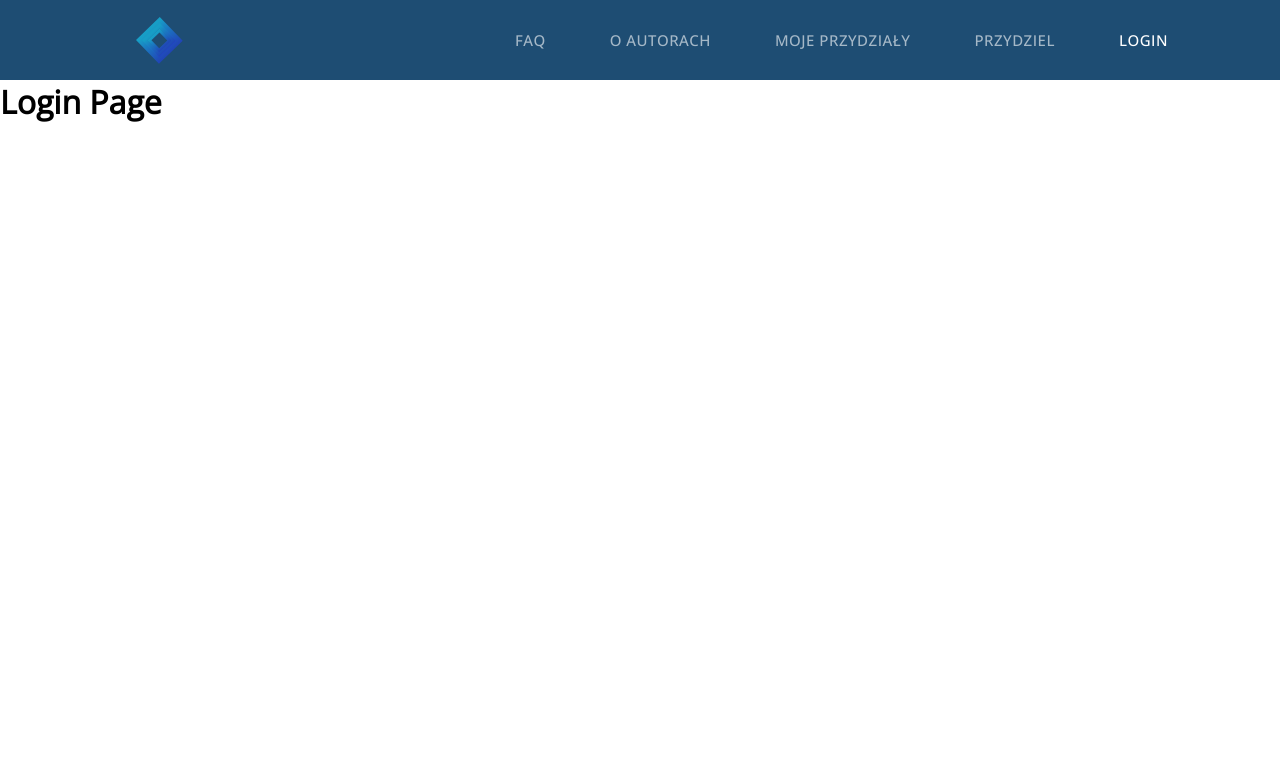
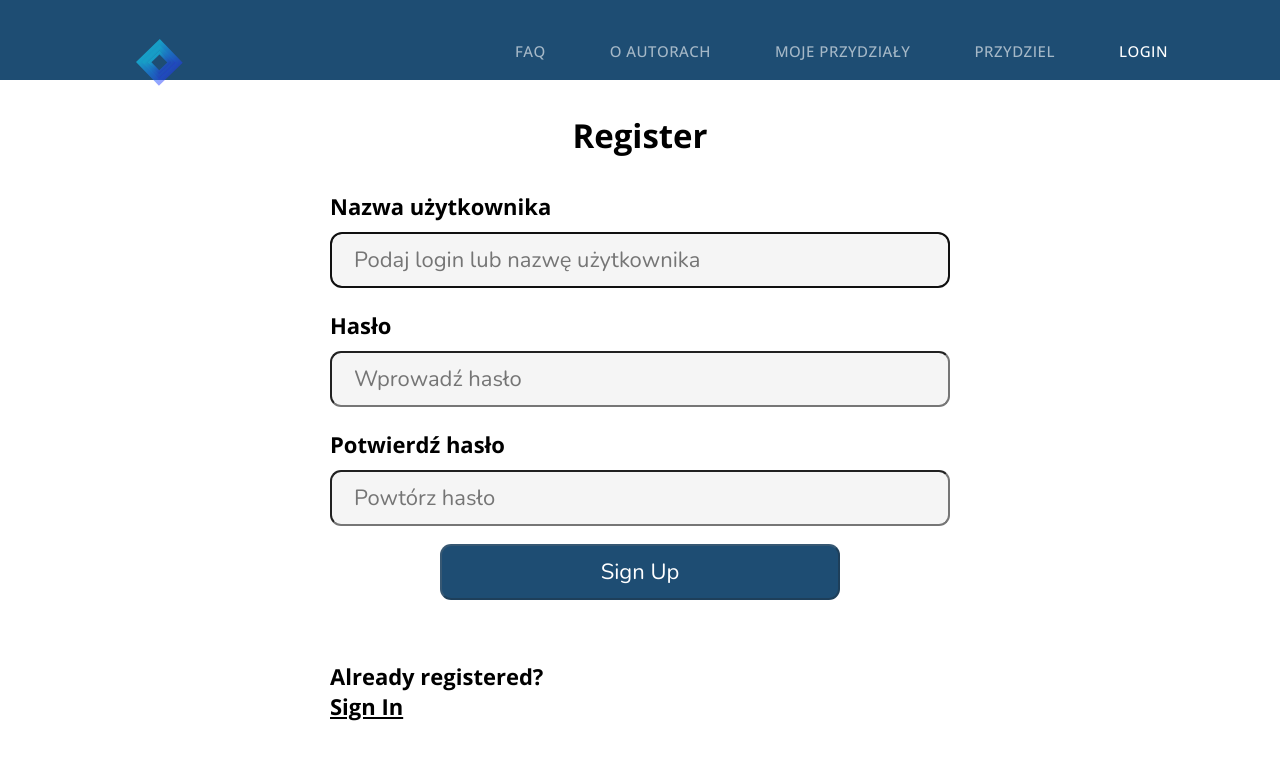
Before and after one commit to Team-Koncentrator/software-engineering-project, a React (Create React App) app in the folder frontend/: page /login in a window 1280 px wide. Shown: the top 760 px of the page. Built offline with nearby package versions, Linux system fonts and the light colour scheme.

Commit message:
added register with validation

```diff
--- a/frontend/package.json
+++ b/frontend/package.json
@@ -3,9 +3,13 @@
   "version": "0.1.0",
   "private": true,
   "dependencies": {
+    "@fortawesome/fontawesome-svg-core": "^6.2.0",
+    "@fortawesome/free-solid-svg-icons": "^6.2.0",
+    "@fortawesome/react-fontawesome": "^0.2.0",
     "@testing-library/jest-dom": "^5.16.5",
     "@testing-library/react": "^13.4.0",
     "@testing-library/user-event": "^13.5.0",
+    "axios": "^0.27.2",
     "react": "^18.2.0",
     "react-dom": "^18.2.0",
     "react-icons": "^4.4.0",
--- a/frontend/src/App.css
+++ b/frontend/src/App.css
@@ -1,7 +1,7 @@
 .wrapper {
   display: block;
   padding: 0 16px;
-  min-height: 100vh;
+  min-height: 140vh;
 }
 
 @media all and (min-width: 768px) {
--- a/frontend/src/App.js
+++ b/frontend/src/App.js
@@ -4,7 +4,8 @@
 import Navigation from 'components/Navigation/Navigation';
 import GlobalStyle from 'theme/globalStyles';
 import Home from 'pages/Home/Home';
-import Login from 'pages/Login/Login';
+//import Login from 'pages/Login/Login';
+import Register from 'pages/Register/Register';
 
 function App() {
   return (
@@ -13,7 +14,7 @@
       <Navigation />
       <Routes>
         <Route path='/' element={<Home />} />
-        <Route path='login' element={<Login />} />
+        <Route path='login' element={<Register />} />
       </Routes>
     </>
   );
--- /dev/null
+++ b/frontend/src/api/axios.jsx
@@ -0,0 +1,5 @@
+import axios from 'axios';
+
+export default axios.create({
+  baseURL: 'http://localhost:3500'
+});
--- a/frontend/src/pages/Register/Register.css
+++ b/frontend/src/pages/Register/Register.css
@@ -0,0 +1,133 @@
+@import url('https://fonts.googleapis.com/css2?family=Nunito&display=swap');
+
+* {
+  margin: 0;
+  padding: 0;
+  box-sizing: border-box;
+  justify-content: center;
+}
+
+html {
+  font-family: 'Nunito', sans-serif;
+  font-size: 22px;
+  color: #fff;
+}
+
+body {
+  min-height: 100vh;
+  background-color: rgba(255, 255, 255, 0.4);
+}
+
+.App {
+  display: flex;
+  flex-direction: column;
+  justify-content: center;
+  align-items: center;
+  min-height: 100vh;
+  padding: 1rem 0.5rem;
+}
+
+section {
+  width: 100%;
+  min-height: 400px;
+  min-width: 300px;
+  display: flex;
+  flex-direction: column;
+  justify-content: flex-start;
+  padding: 1rem;
+  position: absolute;
+  padding: 0.5rem 15rem;
+}
+
+form {
+  display: flex;
+  flex-direction: column;
+  justify-content: space-evenly;
+  flex-grow: 1;
+  padding-bottom: 1rem;
+}
+
+a,
+a:visited {
+  color: black;
+}
+
+input[type='text'],
+input[type='password'],
+button,
+textarea {
+  font-family: 'Nunito', sans-serif;
+  font-size: 22px;
+  padding: 0.5rem 1rem;
+  border-radius: 0.5rem;
+}
+
+input {
+  background-color: whitesmoke;
+}
+
+label,
+h1,
+p,
+a {
+  margin-top: 1rem;
+  color: #000;
+  font-family: 'open-700';
+  padding-bottom: 0.5rem;
+}
+
+button {
+  padding: 0.5rem;
+  margin: 0.8rem 5rem;
+  background-color: #1e4d73;
+  color: white;
+}
+
+.instructions {
+  font-size: 0.75rem;
+  border-radius: 0.5rem;
+  background: #000;
+  color: #fff;
+  padding: 0.25rem;
+  position: relative;
+  bottom: -10px;
+}
+
+.instructions > svg {
+  margin-right: 0.25rem;
+}
+
+.offscreen {
+  position: absolute;
+  left: -9999px;
+}
+
+.hide {
+  display: none;
+}
+
+.valid {
+  color: limegreen;
+  margin-left: 0.25rem;
+}
+
+.invalid {
+  color: red;
+  margin-left: 0.25rem;
+}
+
+.errmsg {
+  background-color: lightpink;
+  color: firebrick;
+  font-weight: bold;
+  padding: 0.5rem;
+  margin-bottom: 0.5rem;
+}
+
+.line {
+  display: inline-block;
+}
+
+.registerTitle {
+  text-align: center;
+}
--- a/frontend/src/pages/Register/Register.jsx
+++ b/frontend/src/pages/Register/Register.jsx
@@ -1,14 +1,189 @@
-/**
- * Created by Pawel on 18.09.2022.
- */
-
-import React from 'react';
+import { useRef, useState, useEffect } from 'react';
+import { faCheck, faTimes, faInfoCircle } from '@fortawesome/free-solid-svg-icons';
+import { FontAwesomeIcon } from '@fortawesome/react-fontawesome';
+import axios from 'api/axios';
 import './Register.css';
 
+const USER_REGEX = /^[A-z][A-z0-9-_]{3,23}$/;
+const PWD_REGEX = /^(?=.*[a-z])(?=.*[A-Z])(?=.*[0-9])(?=.*[!@#$%]).{8,24}$/;
+const REGISTER_URL = '/register';
+
 const Register = () => {
+  const userRef = useRef();
+  const errRef = useRef();
+
+  const [user, setUser] = useState('');
+  const [validName, setValidName] = useState(false);
+  const [userFocus, setUserFocus] = useState(false);
+
+  const [pwd, setPwd] = useState('');
+  const [validPwd, setValidPwd] = useState(false);
+  const [pwdFocus, setPwdFocus] = useState(false);
+
+  const [matchPwd, setMatchPwd] = useState('');
+  const [validMatch, setValidMatch] = useState(false);
+  const [matchFocus, setMatchFocus] = useState(false);
+
+  const [errMsg, setErrMsg] = useState('');
+  const [success, setSuccess] = useState(false);
+
+  useEffect(() => {
+    userRef.current.focus();
+  }, []);
+
+  useEffect(() => {
+    setValidName(USER_REGEX.test(user));
+  }, [user]);
+
+  useEffect(() => {
+    setValidPwd(PWD_REGEX.test(pwd));
+    setValidMatch(pwd === matchPwd);
+  }, [pwd, matchPwd]);
+
+  useEffect(() => {
+    setErrMsg('');
+  }, [user, pwd, matchPwd]);
+
+  const handleSubmit = async (e) => {
+    e.preventDefault();
+    // if button enabled with JS hack
+    const v1 = USER_REGEX.test(user);
+    const v2 = PWD_REGEX.test(pwd);
+    if (!v1 || !v2) {
+      setErrMsg('Invalid Entry');
+      return;
+    }
+    try {
+      const response = await axios.post(REGISTER_URL, JSON.stringify({ user, pwd }), {
+        headers: { 'Content-Type': 'application/json' },
+        withCredentials: true
+      });
+      console.log(response?.data);
+      console.log(response?.accessToken);
+      console.log(JSON.stringify(response));
+      setSuccess(true);
+      //clear state and controlled inputs
+      //need value attrib on inputs for this
+      setUser('');
+      setPwd('');
+      setMatchPwd('');
+    } catch (err) {
+      if (!err?.response) {
+        setErrMsg('No Server Response');
+      } else if (err.response?.status === 409) {
+        setErrMsg('Username Taken');
+      } else {
+        setErrMsg('Registration Failed');
+      }
+      errRef.current.focus();
+    }
+  };
+
   return (
     <>
-      <h1>Register Page</h1>
+      {success ? (
+        <section>
+          <h1>Success!</h1>
+          <p>
+            <a href='#'>Sign In</a>
+          </p>
+        </section>
+      ) : (
+        <section>
+          <p ref={errRef} className={errMsg ? 'errmsg' : 'offscreen'} aria-live='assertive'>
+            {errMsg}
+          </p>
+          <h1 className='registerTitle'>Register</h1>
+          <form onSubmit={handleSubmit}>
+            <label htmlFor='username'>
+              Nazwa użytkownika
+              <FontAwesomeIcon icon={faCheck} className={validName ? 'valid' : 'hide'} />
+              <FontAwesomeIcon icon={faTimes} className={validName || !user ? 'hide' : 'invalid'} />
+            </label>
+            <input
+              type='text'
+              id='username'
+              placeholder='Podaj login lub nazwę użytkownika'
+              ref={userRef}
+              autoComplete='off'
+              onChange={(e) => setUser(e.target.value)}
+              value={user}
+              required
+              aria-invalid={validName ? 'false' : 'true'}
+              aria-describedby='uidnote'
+              onFocus={() => setUserFocus(true)}
+              onBlur={() => setUserFocus(false)}
+            />
+            <p id='uidnote' className={userFocus && user && !validName ? 'instructions' : 'offscreen'}>
+              <FontAwesomeIcon icon={faInfoCircle} />
+              4 to 24 characters.
+              <br />
+              Must begin with a letter.
+              <br />
+              Letters, numbers, underscores, hyphens allowed.
+            </p>
+
+            <label htmlFor='password'>
+              Hasło
+              <FontAwesomeIcon icon={faCheck} className={validPwd ? 'valid' : 'hide'} />
+              <FontAwesomeIcon icon={faTimes} className={validPwd || !pwd ? 'hide' : 'invalid'} />
+            </label>
+            <input
+              type='password'
+              id='password'
+              placeholder='Wprowadź hasło'
+              onChange={(e) => setPwd(e.target.value)}
+              value={pwd}
+              required
+              aria-invalid={validPwd ? 'false' : 'true'}
+              aria-describedby='pwdnote'
+              onFocus={() => setPwdFocus(true)}
+              onBlur={() => setPwdFocus(false)}
+            />
+            <p id='pwdnote' className={pwdFocus && !validPwd ? 'instructions' : 'offscreen'}>
+              <FontAwesomeIcon icon={faInfoCircle} />
+              8 to 24 characters.
+              <br />
+              Must include uppercase and lowercase letters, a number and a special character.
+              <br />
+              Allowed special characters: <span aria-label='exclamation mark'>!</span> <span aria-label='at symbol'>@</span>{' '}
+              <span aria-label='hashtag'>#</span> <span aria-label='dollar sign'>$</span> <span aria-label='percent'>%</span>
+            </p>
+
+            <label htmlFor='confirm_pwd'>
+              Potwierdź hasło
+              <FontAwesomeIcon icon={faCheck} className={validMatch && matchPwd ? 'valid' : 'hide'} />
+              <FontAwesomeIcon icon={faTimes} className={validMatch || !matchPwd ? 'hide' : 'invalid'} />
+            </label>
+            <input
+              type='password'
+              id='confirm_pwd'
+              placeholder='Powtórz hasło'
+              onChange={(e) => setMatchPwd(e.target.value)}
+              value={matchPwd}
+              required
+              aria-invalid={validMatch ? 'false' : 'true'}
+              aria-describedby='confirmnote'
+              onFocus={() => setMatchFocus(true)}
+              onBlur={() => setMatchFocus(false)}
+            />
+            <p id='confirmnote' className={matchFocus && !validMatch ? 'instructions' : 'offscreen'}>
+              <FontAwesomeIcon icon={faInfoCircle} />
+              Must match the first password input field.
+            </p>
+
+            <button disabled={!validName || !validPwd || !validMatch ? true : false}>Sign Up</button>
+          </form>
+          <p>
+            Already registered?
+            <br />
+            <span className='line'>
+              {/*put router link here*/}
+              <a href='#'>Sign In</a>
+            </span>
+          </p>
+        </section>
+      )}
     </>
   );
 };
```
Also changed, not shown: 1 other file (tests, documents, lock files or other folders).
